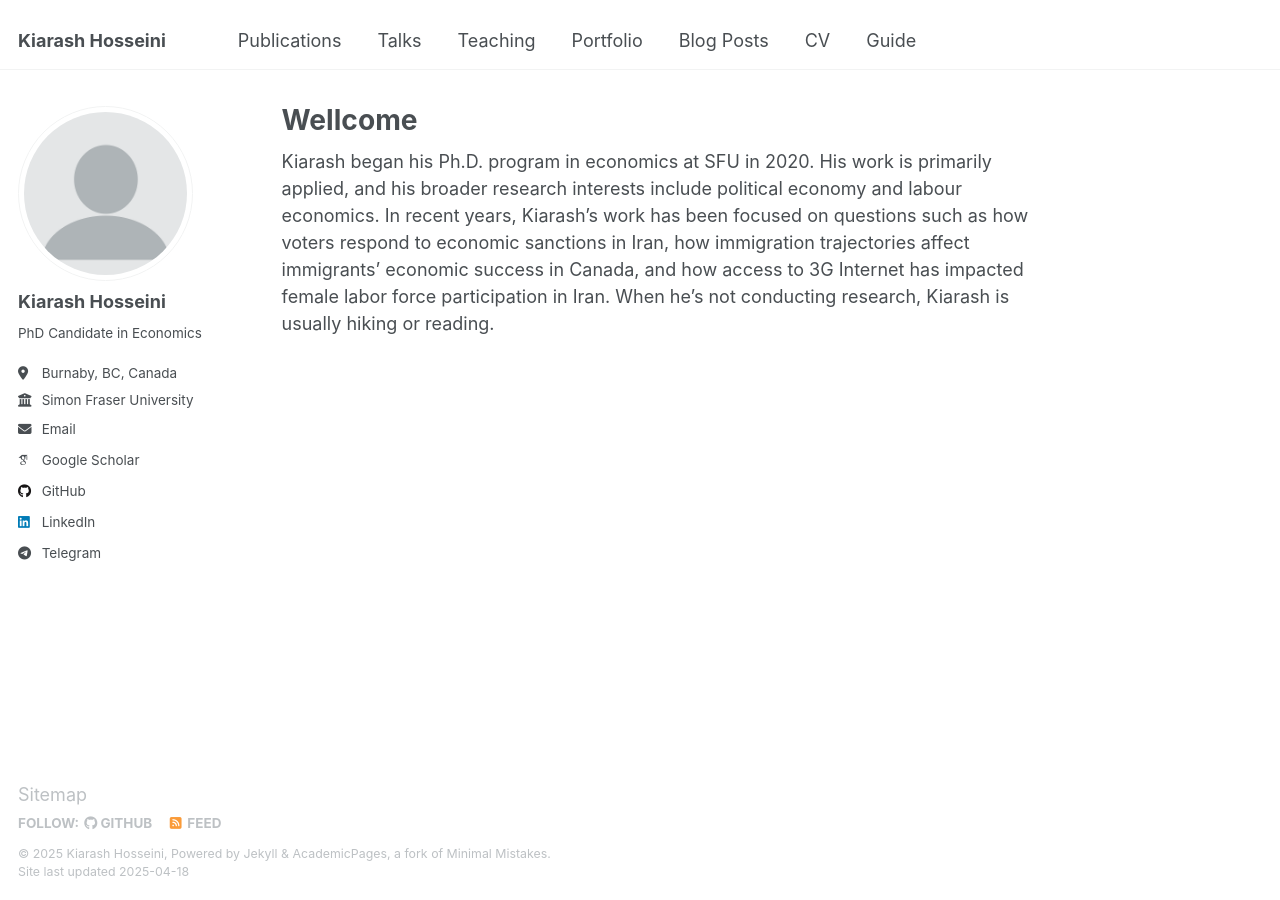
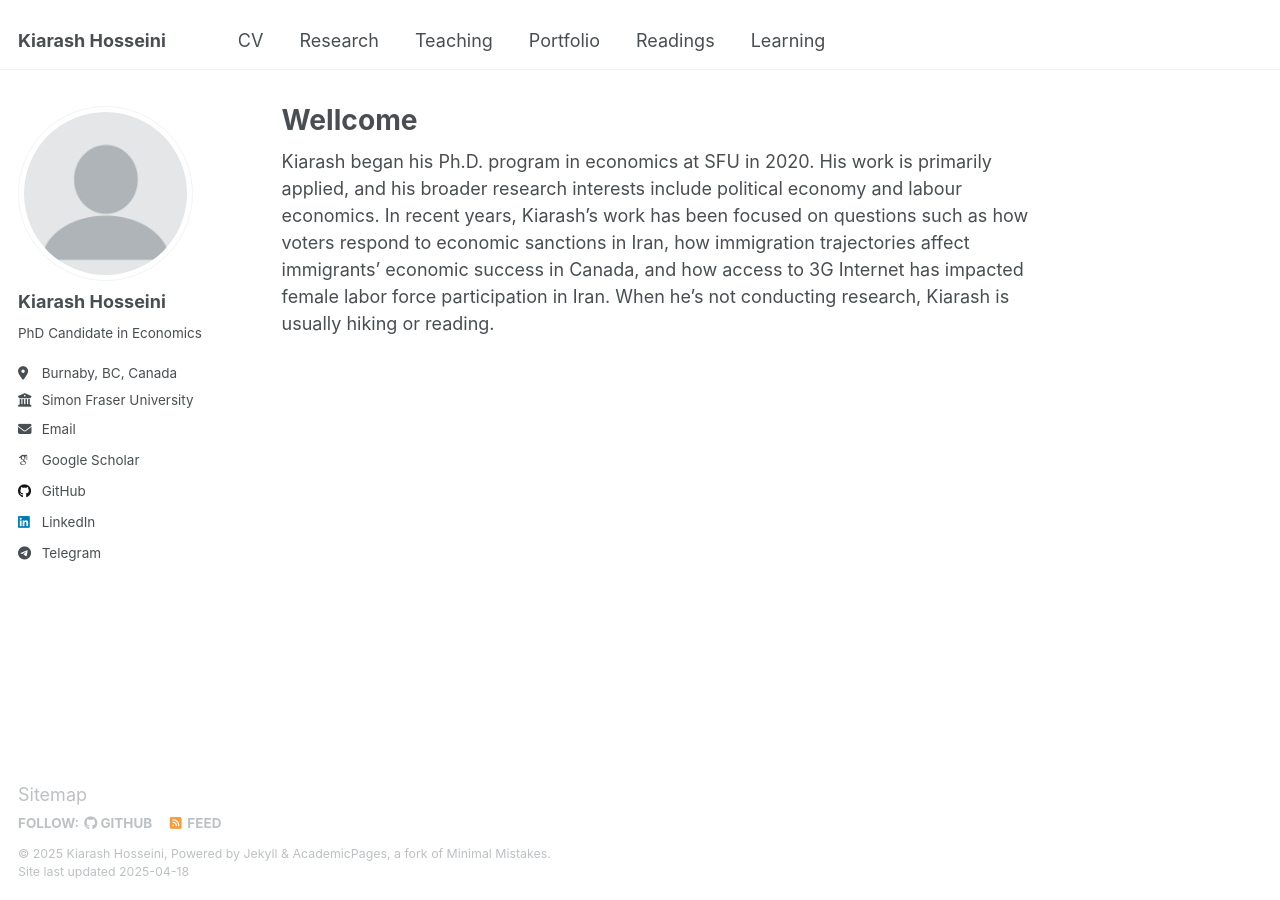
Before and after one commit to k-hosseini/k-hosseini.github.io, a Jekyll site: the page built from _pages/about.md, in a window 1280 px wide. Built offline with Jekyll 4.4.1, drawn with Linux system fonts in a browser that asks for light colours; some web fonts are replaced.

Commit message:
Update navigation.yml

```diff
--- a/_data/navigation.yml
+++ b/_data/navigation.yml
@@ -5,11 +5,11 @@
 # prevent it from being included in the site.
 
 main:
-  - title: "Publications"
-    url: /publications/
+  - title: "CV"
+    url: /cv/
 
-  - title: "Talks"
-    url: /talks/
+  - title: "Research"
+    url: /Research/
 
   - title: "Teaching"
     url: /teaching/
@@ -17,11 +17,8 @@ main:
   - title: "Portfolio"
     url: /portfolio/
 
-  - title: "Blog Posts"
-    url: /year-archive/
+  - title: "Readings"
+    url: /Readings/
 
-  - title: "CV"
-    url: /cv/
-
-  - title: "Guide"
-    url: /markdown/
+  - title: "Learning"
+    url: /Learning/
```
